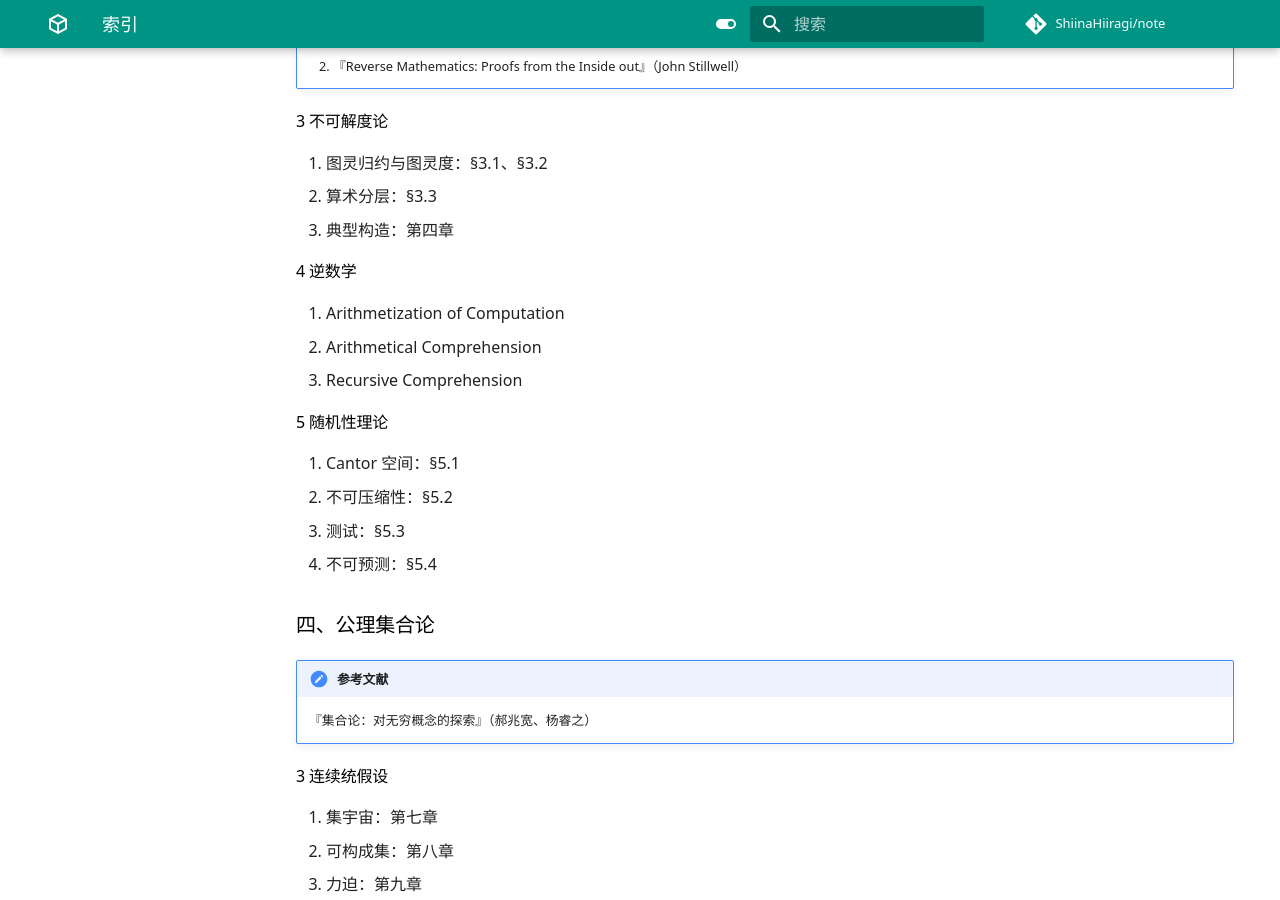
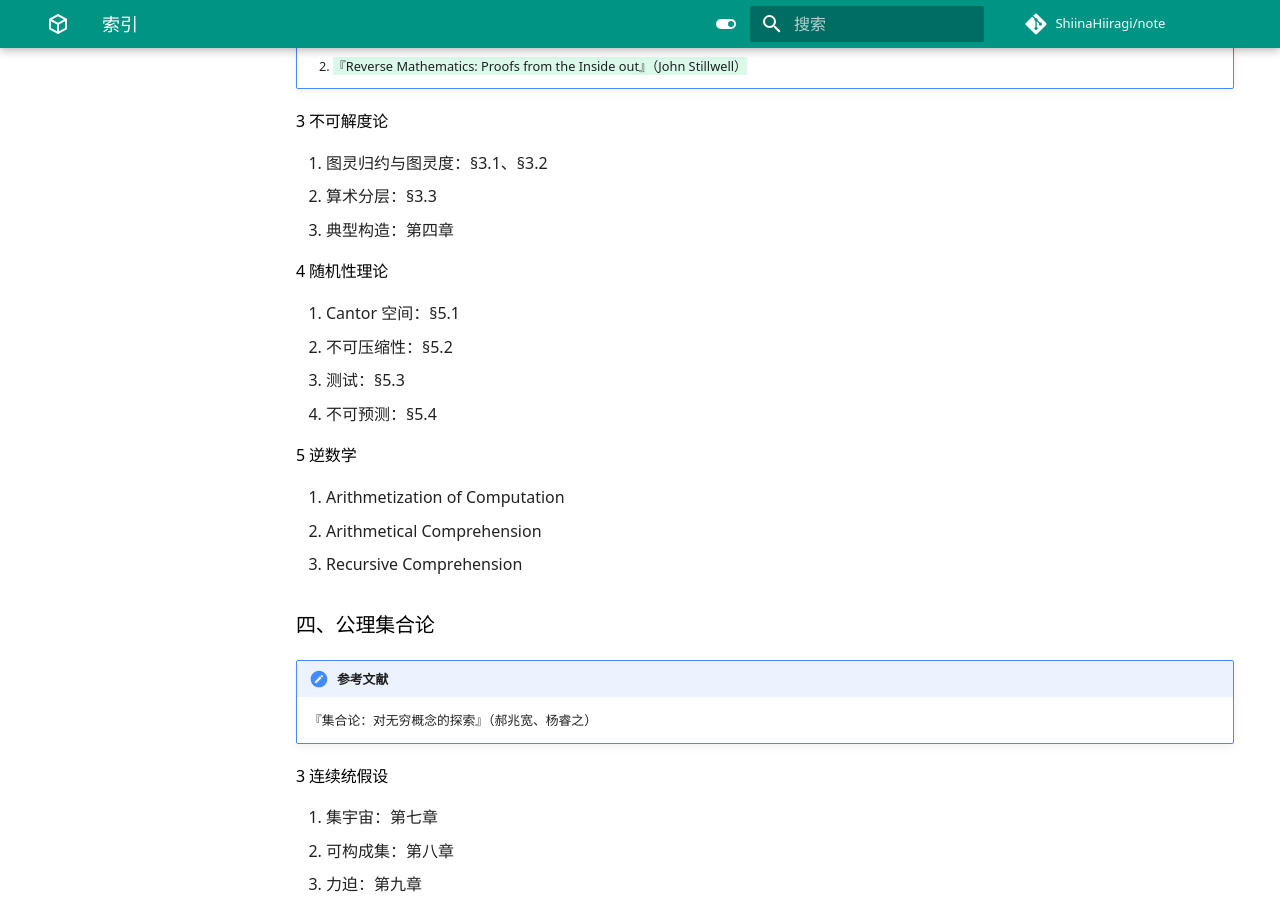
Before and after one commit to ShiinaHiiragi/note, an MkDocs documentation site: the page built from docs/intro/toc.md, in a window 1280 px wide and 900 px high, scrolled down 4284 px. Built offline with MkDocs 1.6.1 and Material for MkDocs 9.7.7, drawn with Linux system fonts in a browser that asks for light colours; comment, search, counter and statistics services are not loaded; some of the changed text lies outside the part shown.

Commit message:
change toc

```diff
--- a/docs/intro/toc.md
+++ b/docs/intro/toc.md
@@ -45,7 +45,7 @@
 ### 二、符号学
 
 !!! note "参考文献"
-    『符号学原理与推演』（赵毅衡）
+    『符号学：原理与推演』（赵毅衡）
 
 #### 1 符号原理
 1. 符号的解释：第八章
@@ -129,24 +129,23 @@
 
 !!! note "参考文献"
     1. 『递归论：算法与随机性基础』（郝兆宽、杨睿之、杨跃），下略
-    2. 『Reverse Mathematics: Proofs from the Inside out』（John Stillwell）
+    2. {++『Reverse Mathematics: Proofs from the Inside out』（John Stillwell）++}
 
 #### 3 不可解度论
 1. 图灵归约与图灵度：§3.1、§3.2
 2. 算术分层：§3.3
 3. 典型构造：第四章
 
-#### 4 逆数学
-
-1. Arithmetization of Computation
-2. Arithmetical Comprehension
-3. Recursive Comprehension
-
-#### 5 随机性理论
+#### 4 随机性理论
 1. Cantor 空间：§5.1
 2. 不可压缩性：§5.2
 3. 测试：§5.3
 4. 不可预测：§5.4
+
+#### 5 逆数学
+1. Arithmetization of Computation
+2. Arithmetical Comprehension
+3. Recursive Comprehension
 
 ### 四、公理集合论
 
```
Also changed, not shown: other parts of docs/intro/toc.md (+8 -9 lines), docs/index.md (+10 -10 lines).
